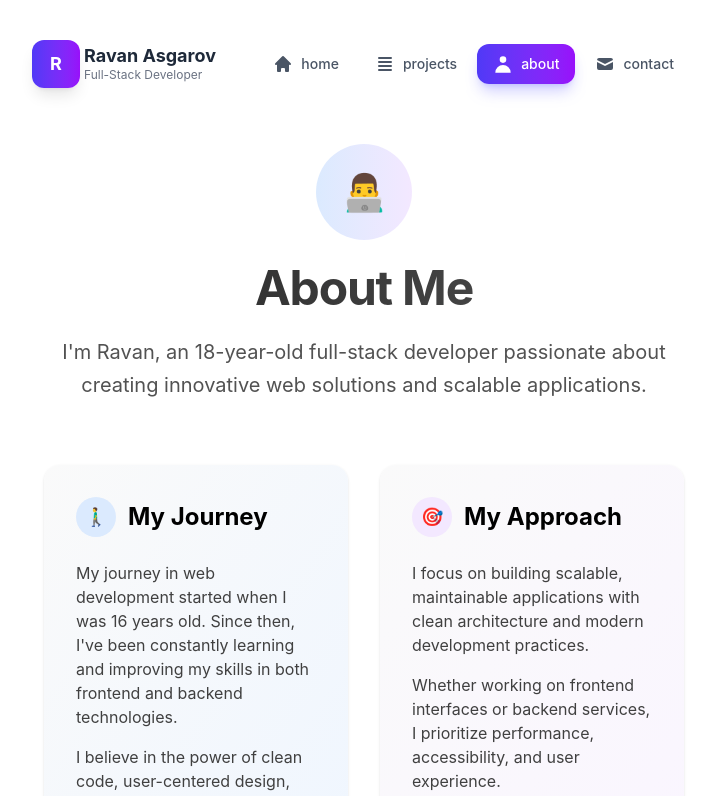
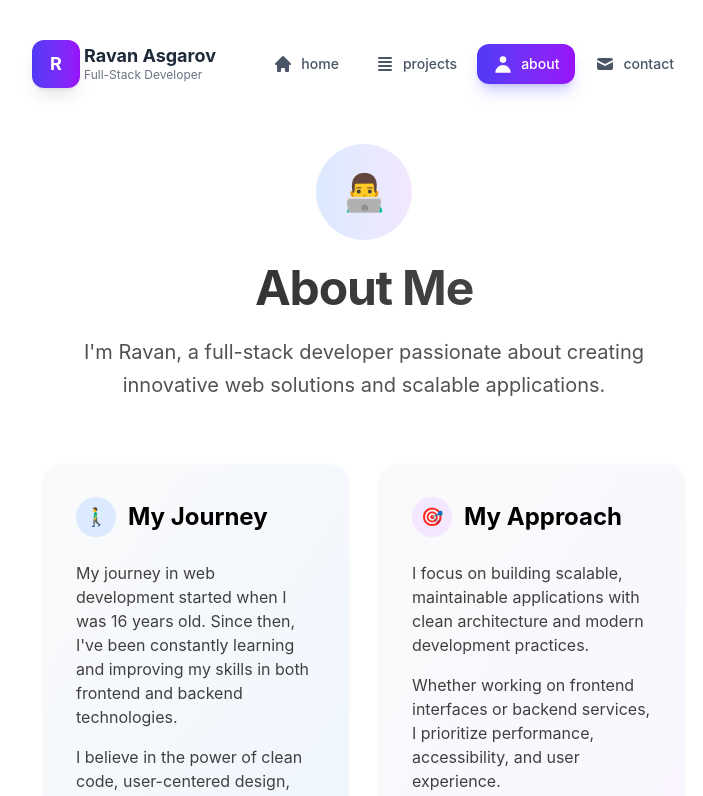
Before and after one commit to 21Ravan12/Portfolio, a Next.js app: page /about in a window 1280 px wide. Shown: the top 796 px of the page, without its empty margins (276-979 px from the left). Built offline with nearby package versions, Linux system fonts and the light colour scheme.

Commit message:
Remove age reference from About Me section

```diff
--- a/app/about/page.tsx
+++ b/app/about/page.tsx
@@ -13,8 +13,7 @@ export default function AboutPage() {
         </h1>
 
         <p className="text-xl text-neutral-600 dark:text-neutral-300 max-w-2xl mx-auto leading-relaxed">
-          I'm Ravan, an 18-year-old full-stack developer passionate about creating innovative web solutions and scalable applications.
-        </p>
+          I'm Ravan, a full-stack developer passionate about creating innovative web solutions and scalable applications.        </p>
       </div>
 
       <div className="grid md:grid-cols-2 gap-8 mb-12">
```
